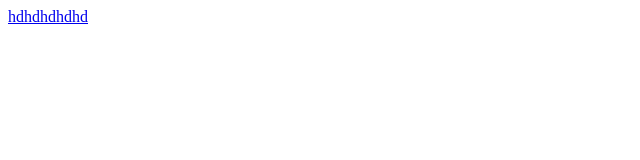
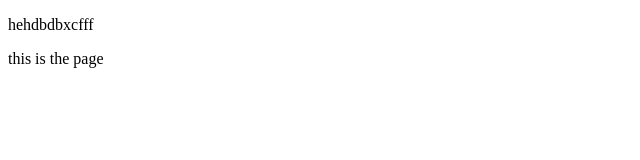
Before and after one commit to holyfudgencannoli/crispy-palm-tree, a plain HTML site: page index.html in a window 1280 px wide. Shown: the whole page, without its empty margins (0-640 px from the left). Drawn offline with Linux system fonts and the light colour scheme.

Commit message:
Update index.html

```diff
--- a/index.html
+++ b/index.html
@@ -5,6 +5,7 @@
     <title>Page title</title>
 </head>
 <body>
-    <a href="assets/css/style.txt">hdhdhdhdhd</a>
+
+        <p>hehdbdbxcfff</p>this is the page
 </body>
 </html>
```
